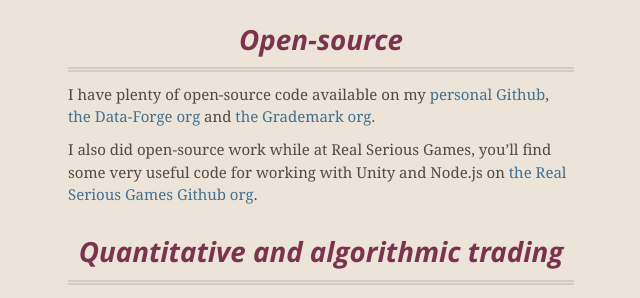
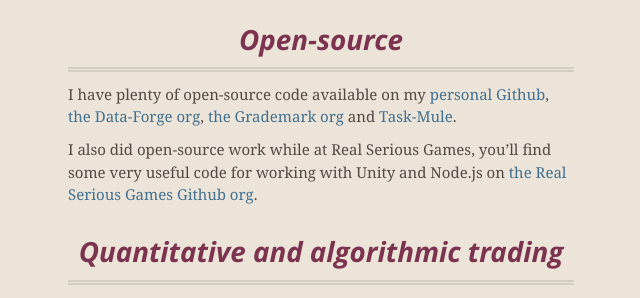
Before and after one commit to ashleydavis/personal-web-page, a Jekyll site: the page built from index.md, in a window 1280 px wide and 900 px high, scrolled down 1723 px. Shown: the part 154-452 px from the top of the window, without its empty margins (319-959 px from the left). Built offline with Jekyll 4.4.1, drawn with Linux system fonts in a browser that asks for light colours.

Commit message:
Added Task-Mule to personal web page.

```diff
--- a/index.md
+++ b/index.md
@@ -48,7 +48,7 @@ I'm also a keen algorithmic trader, currently trading stocks on the ASX.
 
 # Open-source
 
-I have plenty of open-source code available on my [personal Github](https://github.com/ashleydavis), [the Data-Forge org](https://github.com/data-forge/) and [the Grademark org](https://github.com/grademark/).
+I have plenty of open-source code available on my [personal Github](https://github.com/ashleydavis), [the Data-Forge org](https://github.com/data-forge/), [the Grademark org](https://github.com/grademark/) and [Task-Mule](https://github.com/task-mule/task-mule).
 
 I also did open-source work while at Real Serious Games, you'll find some very useful code for working with Unity and Node.js on [the Real Serious Games Github org](https://github.com/real-serious-games).
 
```
